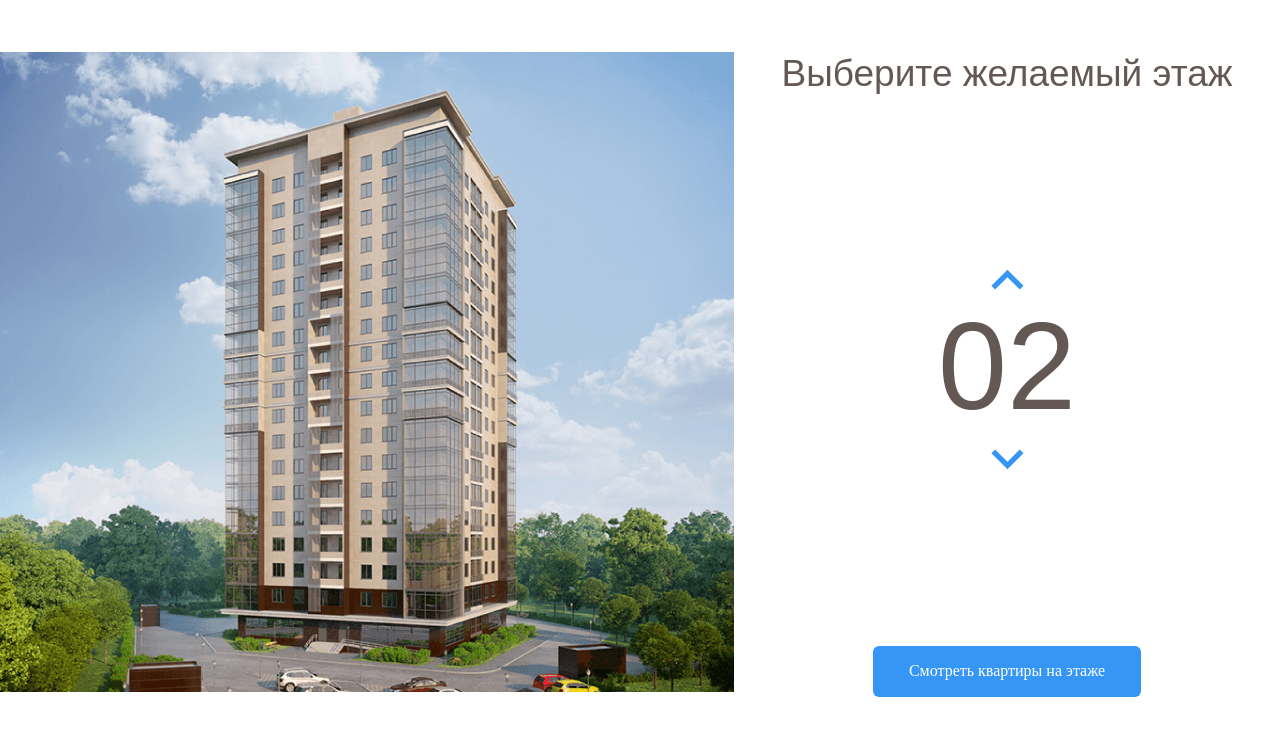
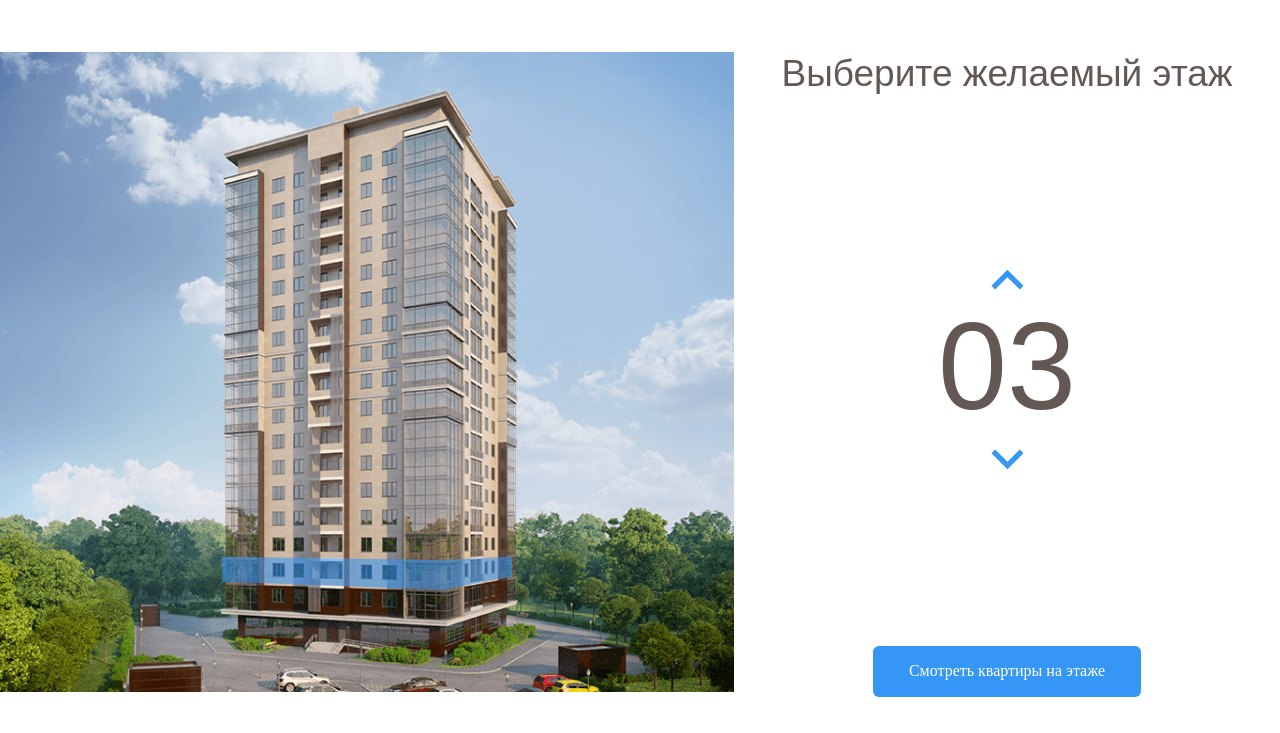
Before and after one commit to daleksandr1985/melody, a plain HTML site: page index.html in a window 1280 px wide. Both pictures are taken after a click on the button 1007 px from the left and 348 px from the top of the page. Shown: the part 67-800 px from the top of the page. Drawn offline with nearby package versions, Linux system fonts and the light colour scheme.

Commit message:
Add files via upload

```diff
--- a/css/style.css
+++ b/css/style.css
@@ -79,6 +79,9 @@
 .home-image path:hover {
   opacity: 0.75;
 }
+path.current-floor {
+  opacity: 0.75;
+}
 .counter-group {
   display: flex;
   flex-direction: column;
--- a/index.html
+++ b/index.html
@@ -55,23 +55,23 @@
           </pattern>
           <image id="image0" width="740" height="640" xlink:href="img/home.png" />
         </defs>
-        <path d="M221 530.7L441.8 538.7L511 525V546.7L442.5 566.4L221 555.4V530.7Z" fill="#3595F6" fill-opacity="0.75" />
-        <path d="M222 529.7V504.7L442.3 508L512 504.7V524.7L442.7 537.7L222 529.7Z" fill="#3595F6" fill-opacity="0.75" />
-        <path d="M222 503.7V478.7H443H512V501.7L444 508.7L222 503.7Z" fill="#3595F6" fill-opacity="0.75" />
-        <path d="M222 479.7V454.7L443.3 451L511 457.7V479.7H443" fill="#3595F6" fill-opacity="0.75" />
-        <path d="M222 453.7V427.7L443.5 424.4L512 435.4V456.7L443 450L222 453.7Z" fill="#3595F6" fill-opacity="0.75" />
-        <path d="M221 426.7V403L442 390.7L513 413.7V435L442 422.7L221 426.7Z" fill="#3595F6" fill-opacity="0.75" />
-        <path d="M221 404.7V379.7L443.2 363.4L513 392V412.7L442.7 391L221 404.7Z" fill="#3595F6" fill-opacity="0.75" />
-        <path d="M221 379.7V354.7L443.5 334.4L513 371V391.7L441 363L221 379.7Z" fill="#3595F6" fill-opacity="0.75" />
-        <path d="M221 353.7V329.7L444 305L513 349V370.7L443.7 332.7L221 353.7Z" fill="#3595F6" fill-opacity="0.75" />
-        <path d="M221 328.7V304.7L443.5 276L513 327V347.7L442.7 305.4L221 328.7Z" fill="#3595F6" fill-opacity="0.75" />
-        <path d="M220 304.7V280.7L442.3 247.7L513 307V326.7L443 276L220 304.7Z" fill="#3595F6" fill-opacity="0.75" />
-        <path d="M221 279.7V255.7L442.2 220.7L512 284.7V305.7L443.3 247.4L221 279.7Z" fill="#3595F6" fill-opacity="0.75" />
-        <path d="M221 255.7V230.7L443.3 192.7L512 263V283.7L443 219.7L221 255.7Z" fill="#3595F6" fill-opacity="0.75" />
-        <path d="M221 229.7V204.7L441.8 161L512 240V262.7L443 189.4L221 229.7Z" fill="#3595F6" fill-opacity="0.75" />
-        <path d="M222 205.7V180.7L442 132.7L512 217.7V240.7L441.3 161.4L222 205.7Z" fill="#3595F6" fill-opacity="0.75" />
-        <path d="M221 180.7V155.7L440.8 103.7L512 196V218.7L442.3 132.4L221 180.7Z" fill="#3595F6" fill-opacity="0.75" />
-        <path d="M221 155.7V129.7L443 73L512 174.7V195.7L442.7 104L221 155.7Z" fill="#3595F6" fill-opacity="0.75" />
+        <path data-floor="02" d="M221 530.7L441.8 538.7L511 525V546.7L442.5 566.4L221 555.4V530.7Z" fill="#3595F6" fill-opacity="0.75" />
+        <path data-floor="03" d="M222 529.7V504.7L442.3 508L512 504.7V524.7L442.7 537.7L222 529.7Z" fill="#3595F6" fill-opacity="0.75" />
+        <path data-floor="04" d="M222 503.7V478.7H443H512V501.7L444 508.7L222 503.7Z" fill="#3595F6" fill-opacity="0.75" />
+        <path data-floor="05" d="M222 479.7V454.7L443.3 451L511 457.7V479.7H443" fill="#3595F6" fill-opacity="0.75" />
+        <path data-floor="06" d="M222 453.7V427.7L443.5 424.4L512 435.4V456.7L443 450L222 453.7Z" fill="#3595F6" fill-opacity="0.75" />
+        <path data-floor="07" d="M221 426.7V403L442 390.7L513 413.7V435L442 422.7L221 426.7Z" fill="#3595F6" fill-opacity="0.75" />
+        <path data-floor="08" d="M221 404.7V379.7L443.2 363.4L513 392V412.7L442.7 391L221 404.7Z" fill="#3595F6" fill-opacity="0.75" />
+        <path data-floor="09" d="M221 379.7V354.7L443.5 334.4L513 371V391.7L441 363L221 379.7Z" fill="#3595F6" fill-opacity="0.75" />
+        <path data-floor="10" d="M221 353.7V329.7L444 305L513 349V370.7L443.7 332.7L221 353.7Z" fill="#3595F6" fill-opacity="0.75" />
+        <path data-floor="11" d="M221 328.7V304.7L443.5 276L513 327V347.7L442.7 305.4L221 328.7Z" fill="#3595F6" fill-opacity="0.75" />
+        <path data-floor="12" d="M220 304.7V280.7L442.3 247.7L513 307V326.7L443 276L220 304.7Z" fill="#3595F6" fill-opacity="0.75" />
+        <path data-floor="13" d="M221 279.7V255.7L442.2 220.7L512 284.7V305.7L443.3 247.4L221 279.7Z" fill="#3595F6" fill-opacity="0.75" />
+        <path data-floor="14" d="M221 255.7V230.7L443.3 192.7L512 263V283.7L443 219.7L221 255.7Z" fill="#3595F6" fill-opacity="0.75" />
+        <path data-floor="15" d="M221 229.7V204.7L441.8 161L512 240V262.7L443 189.4L221 229.7Z" fill="#3595F6" fill-opacity="0.75" />
+        <path data-floor="16" d="M222 205.7V180.7L442 132.7L512 217.7V240.7L441.3 161.4L222 205.7Z" fill="#3595F6" fill-opacity="0.75" />
+        <path data-floor="17" d="M221 180.7V155.7L440.8 103.7L512 196V218.7L442.3 132.4L221 180.7Z" fill="#3595F6" fill-opacity="0.75" />
+        <path data-floor="18" d="M221 155.7V129.7L443 73L512 174.7V195.7L442.7 104L221 155.7Z" fill="#3595F6" fill-opacity="0.75" />
 
       </svg>
     </div>
@@ -88,7 +88,9 @@
       </div>
       <button class="button button-primery">Смотреть квартиры на этаже</button>
     </div>
-
   </main>
+  <script src="https://code.jquery.com/jquery-3.6.0.min.js"
+    integrity="sha256-/xUj+3OJU5yExlq6GSYGSHk7tPXikynS7ogEvDej/m4=" crossorigin="anonymous"></script>
+    <script src="js/main.js"></script>
 </body>
 </html>
--- /dev/null
+++ b/js/main.js
@@ -0,0 +1,33 @@
+$(document).ready(function () {
+  var currentFloor = 2; //переменная с текущим этажом
+  var floorPath = $(".home-image path"); //каждый отдельный этаж в svg
+  var counterUp = $('.counter-up'); /*Кнопка увеличения этажа*/
+  var counterDown = $('.counter-down'); /*Кнопка умеьшения этажа*/
+
+  // функция при наведении мышкой на этаж на фото
+  floorPath.on ("mouseover", function () {
+    floorPath.removeClass("current-floor"); //удаляем активный класс у этажа
+    currentFloor = $(this).attr("data-floor"); //получаем текущее значение этажа
+    $(".counter").text(currentFloor); //записываем текущее значение в счётчик
+});
+
+  counterUp.on('click', function () { //отслеживаем клик по кнопке вверх
+    if (currentFloor < 18) { //проверяем макс. значение этажа, <=18
+    currentFloor++; //пробавляем 1 к номеру этажа
+    usCurrentFloor = currentFloor.toLocaleString("en-US", {minimumIntegerDigits: 2, useGrouping: false}); //форматируем значение этажа, чтобы у значений <10 впереди был 0
+    $(".counter").text(usCurrentFloor); //записываем текущее значение этажа в счётчик
+    floorPath.removeClass("current-floor"); //удаляем активный класс у этажа
+    $(`[data-floor=${usCurrentFloor}]`).toggleClass("current-floor"); //подсвечиваем текущий этаж
+    };
+  });
+
+  counterDown.on('click', function () {
+    if (currentFloor > 2) {
+    currentFloor--;
+    usCurrentFloor = currentFloor.toLocaleString("en-US", {minimumIntegerDigits: 2, useGrouping: false});
+    $(".counter").text(usCurrentFloor);
+    floorPath.removeClass("current-floor");
+    $(`[data-floor=${usCurrentFloor}]`).toggleClass("current-floor");
+    };
+  })
+});
```
